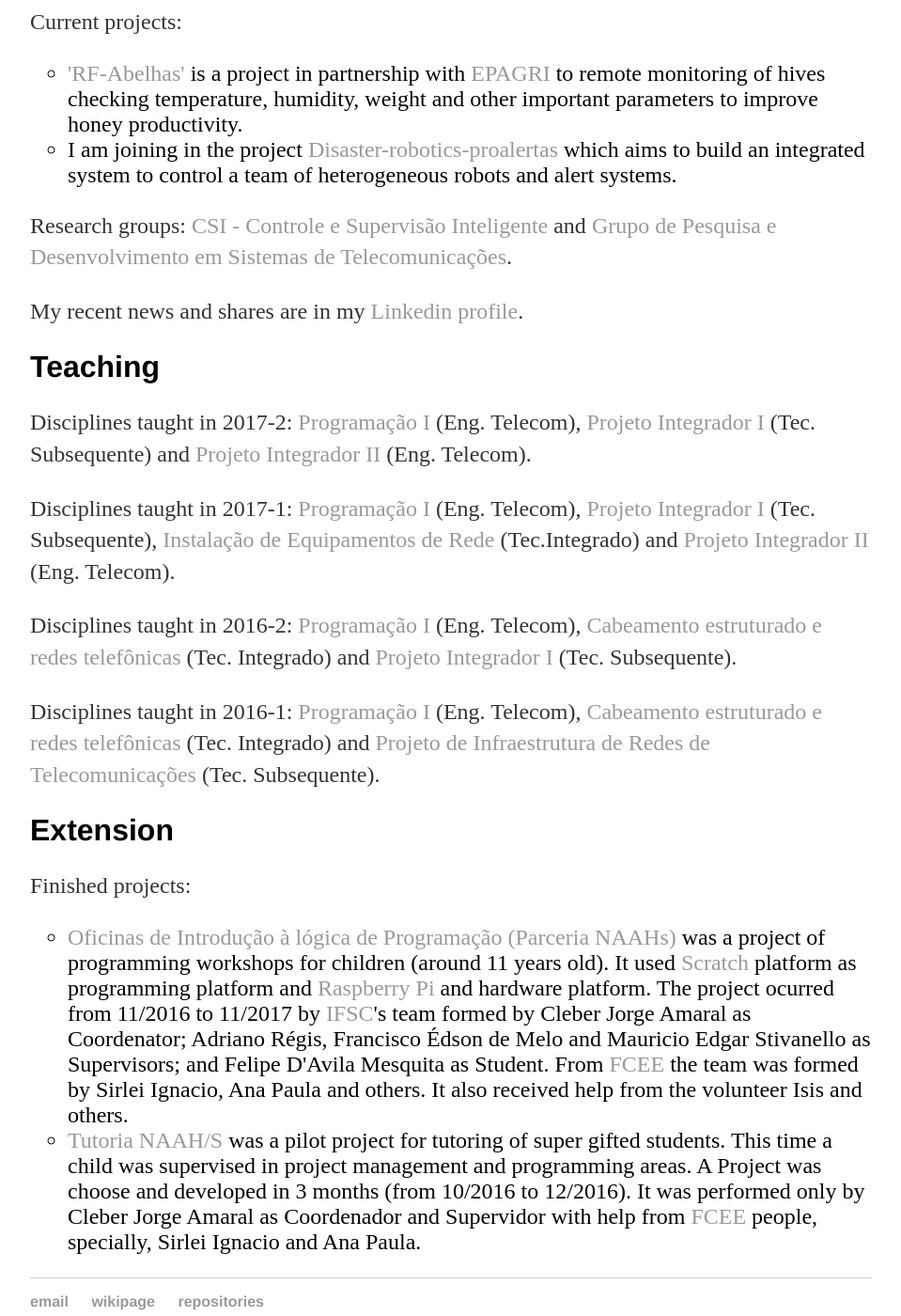
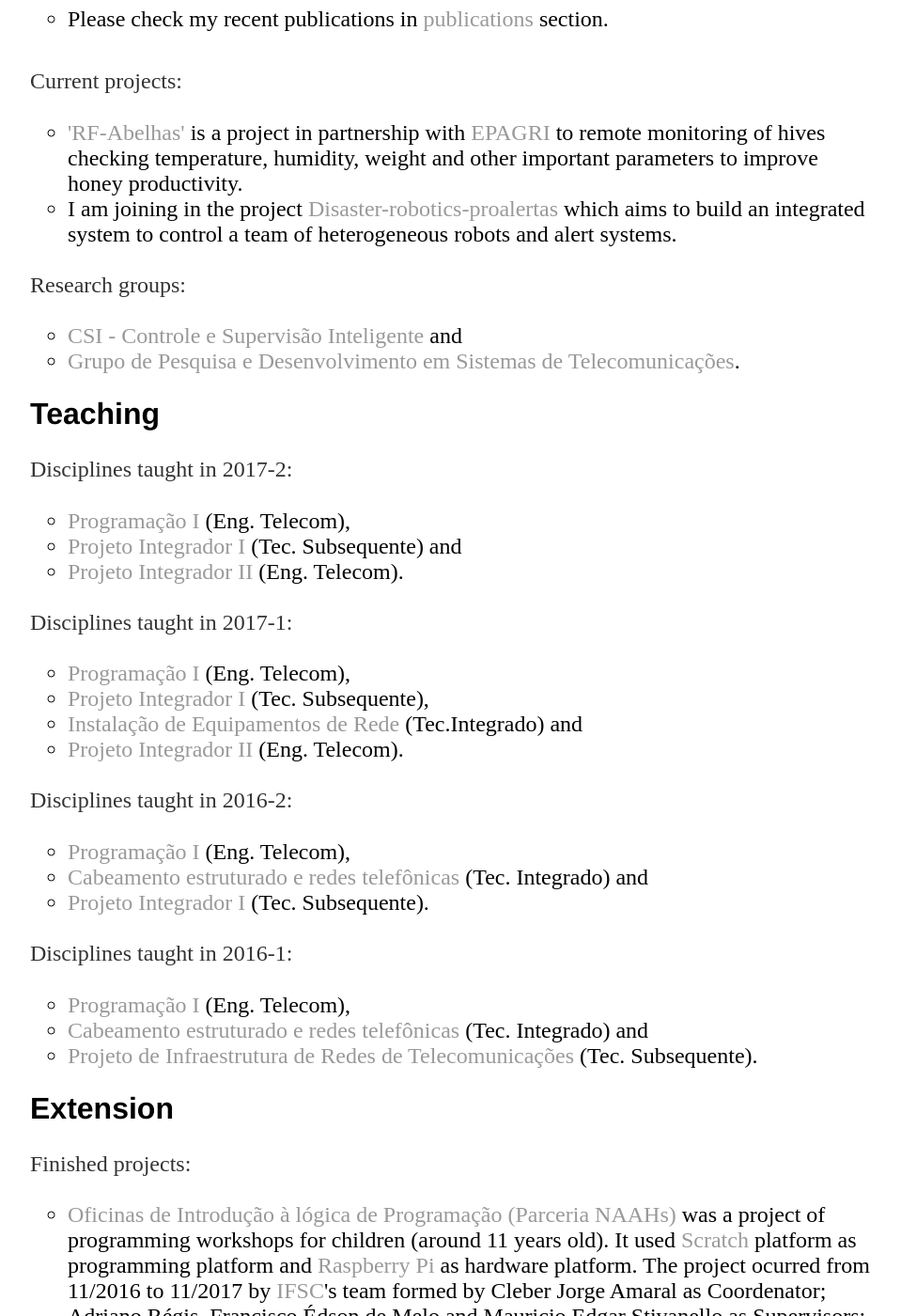
Before and after one commit to cleberjamaral/cleberjamaral.github.io, a Jekyll site: the page built from activities/index.html, in a window 1280 px wide and 1400 px high, scrolled down 211 px. Shown: the whole window at 94% size, without its empty margins (160-1119 px from the left). Built offline with Jekyll 4.4.1, drawn with Linux system fonts in a browser that asks for light colours.

Commit message:
Update index.html

```diff
--- a/activities/index.html
+++ b/activities/index.html
@@ -5,8 +5,14 @@ title: Cleber Jorge Amaral - activities
 <div class="activities">
 
 	<h1>Research</h1>
-	<p>Please check my recent publications in <a href="../publications">publications</a> section.</p>
-	<p>Current projects:
+	<p>Publications: </p>
+	<ul class="a">
+		<li>
+			Please check my recent publications in <a href="../publications">publications</a> section.</p>
+		</li>
+	</ul>
+
+	<p>Current projects: </p>
 	<ul class="a">
 		<li>
 			<a href="https://wiki.sj.ifsc.edu.br/wiki/index.php/Sensoriamento_Remoto_das_Condi%C3%A7%C3%B5es_Ambientais_de_Colmeias_de_Abelhas_utilizando_RF">'RF-Abelhas'</a> is a project in partnership with <a href="http://www.epagri.sc.gov.br/">EPAGRI</a> to remote monitoring of hives checking temperature, humidity, weight and other important parameters to improve honey productivity.<br>
@@ -15,48 +21,75 @@ title: Cleber Jorge Amaral - activities
 			I am joining in the project <a href="https://disaster-robotics-proalertas.github.io/">Disaster-robotics-proalertas</a> which aims to build an integrated system to control a team of heterogeneous robots and alert systems.<br>
 		</li>
 	</ul>
-	</p>
 
-	<p>Research groups:
+	<p>Research groups: </p>
+	<ul class="a">
+		<li>
 			<a href="http://dgp.cnpq.br/dgp/espelhogrupo/3289968025327280"> CSI - Controle e Supervisão Inteligente</a> and
+		</li>
+		<li>
 			<a href="http://dgp.cnpq.br/dgp/espelhogrupo/2924804687700988"> Grupo de Pesquisa e Desenvolvimento em Sistemas de Telecomunicações</a>.
-	</p>
-
-	<p>My recent news and shares are in my <a href="https://www.linkedin.com/in/cleber-jorge-amaral-77827a10/detail/recent-activity/shares/">Linkedin profile</a>.</p>
+		</li>
+	</ul>
 
 	<h1>Teaching</h1>
-	<p>
-		Disciplines taught in 2017-2:
+	<p>Disciplines taught in 2017-2: </p>
+	<ul class="a">
+		<li>
 			<a href="https://wiki.sj.ifsc.edu.br/wiki/index.php/PRG29002_-_Programa%C3%A7%C3%A3o_I_-_Eng.Telecom_2017-2">Programação I</a> (Eng. Telecom),
+		</li>
+		<li>
 			<a href="https://wiki.sj.ifsc.edu.br/wiki/index.php/PJI11101_2017-2">Projeto Integrador I</a> (Tec. Subsequente) and
+		</li>
+  		<li>
 			<a href="https://moodle.sj.ifsc.edu.br/course/view.php?id=110">Projeto Integrador II</a> (Eng. Telecom).
-	</p>
-	<p>
-		Disciplines taught in 2017-1:
+		</li>
+	</ul>
+	<p>Disciplines taught in 2017-1: </p>
+	<ul class="a">
+		<li>
 			<a href="https://wiki.sj.ifsc.edu.br/wiki/index.php/PRG29002_-_Programa%C3%A7%C3%A3o_I_-_Eng.Telecom_2017-1">Programação I</a> (Eng. Telecom),
+		</li>
+  		<li>
 			<a href="https://wiki.sj.ifsc.edu.br/wiki/index.php/PJI1101_2017-1">Projeto Integrador I</a> (Tec. Subsequente),
+		</li>
+  		<li>
 			<a href="https://wiki.sj.ifsc.edu.br/wiki/index.php/IER60808_2017-1">Instalação de Equipamentos de Rede</a> (Tec.Integrado) and
+		</li>
+  		<li>
 			<a href="https://moodle.sj.ifsc.edu.br/course/view.php?id=110">Projeto Integrador II</a> (Eng. Telecom).
-	</p>
-	<p>
-		Disciplines taught in 2016-2:
+		</li>
+	</ul>
+	<p>Disciplines taught in 2016-2: </p>
+	<ul class="a">
+		<li>
 			<a href="https://wiki.sj.ifsc.edu.br/wiki/index.php/PRG29002_-_Programa%C3%A7%C3%A3o_I_-_Eng.Telecom_2016-2">Programação I</a> (Eng. Telecom),
+		</li>
+  		<li>
 			<a href="https://wiki.sj.ifsc.edu.br/wiki/index.php/Cabeamento_estruturado_e_redes_telef%C3%B4nicas_(2016-2)">Cabeamento estruturado e redes telefônicas</a> (Tec. Integrado) and
+		</li>
+  		<li>
 			<a href="https://wiki.sj.ifsc.edu.br/wiki/index.php/Curso_T%C3%A9cnico_em_Telecomunica%C3%A7%C3%B5es_-_Projeto_Integrador_I">Projeto Integrador I</a> (Tec. Subsequente).
-	</p>
-	<p>
-		Disciplines taught in 2016-1:
+		</li>
+	</ul>
+	<p>Disciplines taught in 2016-1: </p>
+	<ul class="a">
+		<li>
 			<a href="https://wiki.sj.ifsc.edu.br/wiki/index.php/PRG29002_-_Programa%C3%A7%C3%A3o_I_-_Eng.Telecom_2016-1">Programação I</a> (Eng. Telecom),
+		</li>
+  		<li>
 			<a href="https://wiki.sj.ifsc.edu.br/wiki/index.php/Cabeamento_estruturado_e_redes_telef%C3%B4nicas_(2016-1)">Cabeamento estruturado e redes telefônicas</a> (Tec. Integrado) and
+		</li>
+  		<li>
 			<a href="https://wiki.sj.ifsc.edu.br/wiki/index.php/Curso_T%C3%A9cnico_em_Telecomunica%C3%A7%C3%B5es_-_Projeto_de_Infraestrutura_de_Redes_de_Telecomunica%C3%A7%C3%B5es_(IRT)">Projeto de Infraestrutura de Redes de Telecomunicações</a> (Tec. Subsequente).
-	</p>
-
+		</li>
+	</ul>
 	<h1>Extension</h1>
-	<p>Finished projects:
+	<p>Finished projects: </p>
 	<ul class="a">
   		<li>
 			<a href="https://wiki.sj.ifsc.edu.br/wiki/index.php/Oficinas_de_Introdu%C3%A7%C3%A3o_%C3%A0_l%C3%B3gica_de_Programa%C3%A7%C3%A3o_(Parceria_NAAHs)">Oficinas de Introdução à lógica de Programação (Parceria NAAHs)</a> was a project of programming workshops for children (around 11 years old).
-					It used <a href="https://scratch.mit.edu/">Scratch</a> platform as programming platform and <a href="https://www.raspberrypi.org/">Raspberry Pi</a> and hardware platform.
+				It used <a href="https://scratch.mit.edu/">Scratch</a> platform as programming platform and <a href="https://www.raspberrypi.org/">Raspberry Pi</a> as hardware platform.
 				The project ocurred from 11/2016 to 11/2017 by <a href="http://www.ifsc.edu.br/">IFSC</a>'s team formed by Cleber Jorge Amaral as Coordenator; Adriano Régis, Francisco Édson de Melo and Mauricio Edgar Stivanello as Supervisors; and Felipe D'Avila Mesquita as Student. From <a href="http://www.fcee.sc.gov.br/">FCEE</a> the team was formed by Sirlei Ignacio, Ana Paula and others.
 				It also received help from the volunteer Isis and others.<br>
 		</li>
@@ -65,5 +98,4 @@ title: Cleber Jorge Amaral - activities
 				This time a child was supervised in project management and programming areas. A Project was choose and developed in 3 months (from 10/2016 to 12/2016). It was performed only by Cleber Jorge Amaral as Coordenador and Supervidor with help from <a href="http://www.fcee.sc.gov.br/">FCEE</a> people, specially, Sirlei Ignacio and Ana Paula.
 		</li>
 	</ul>
-	</p>
 </div>
```
Lines whose indentation alone changed are shown as unchanged.
